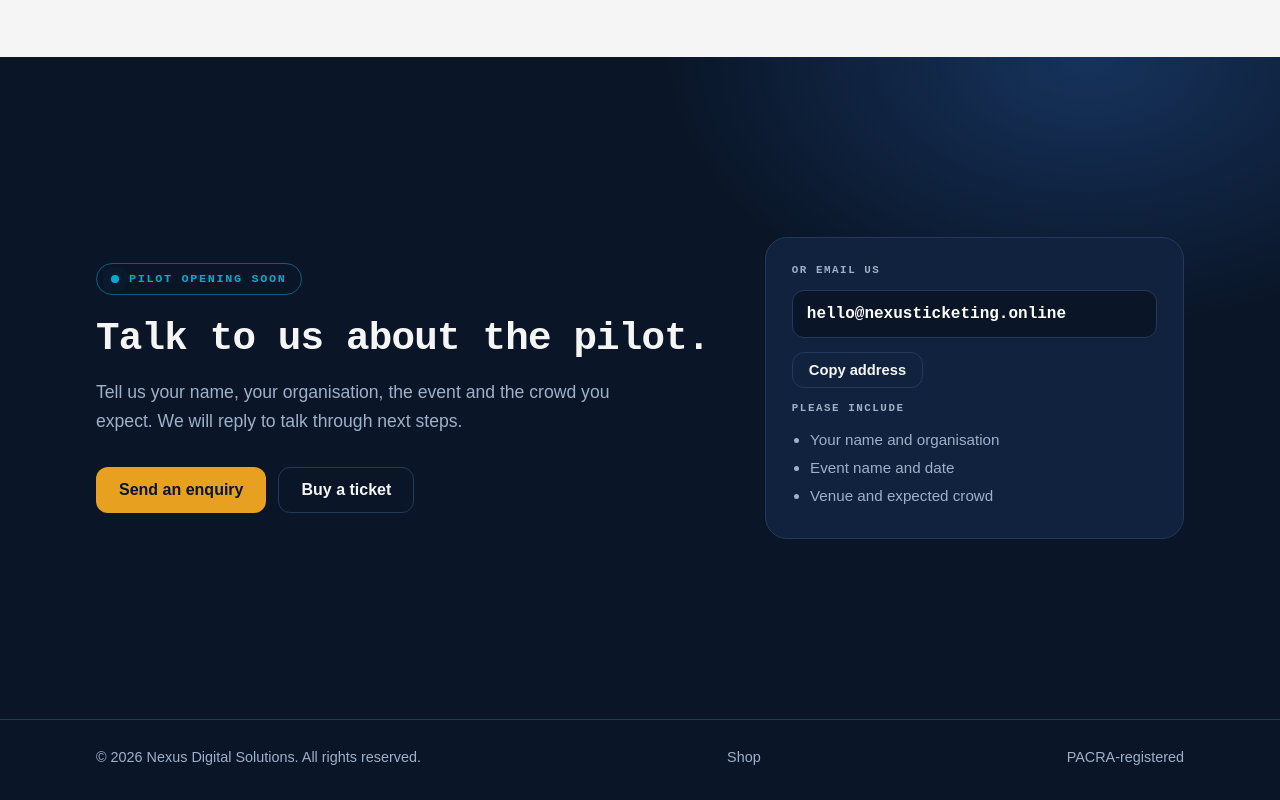
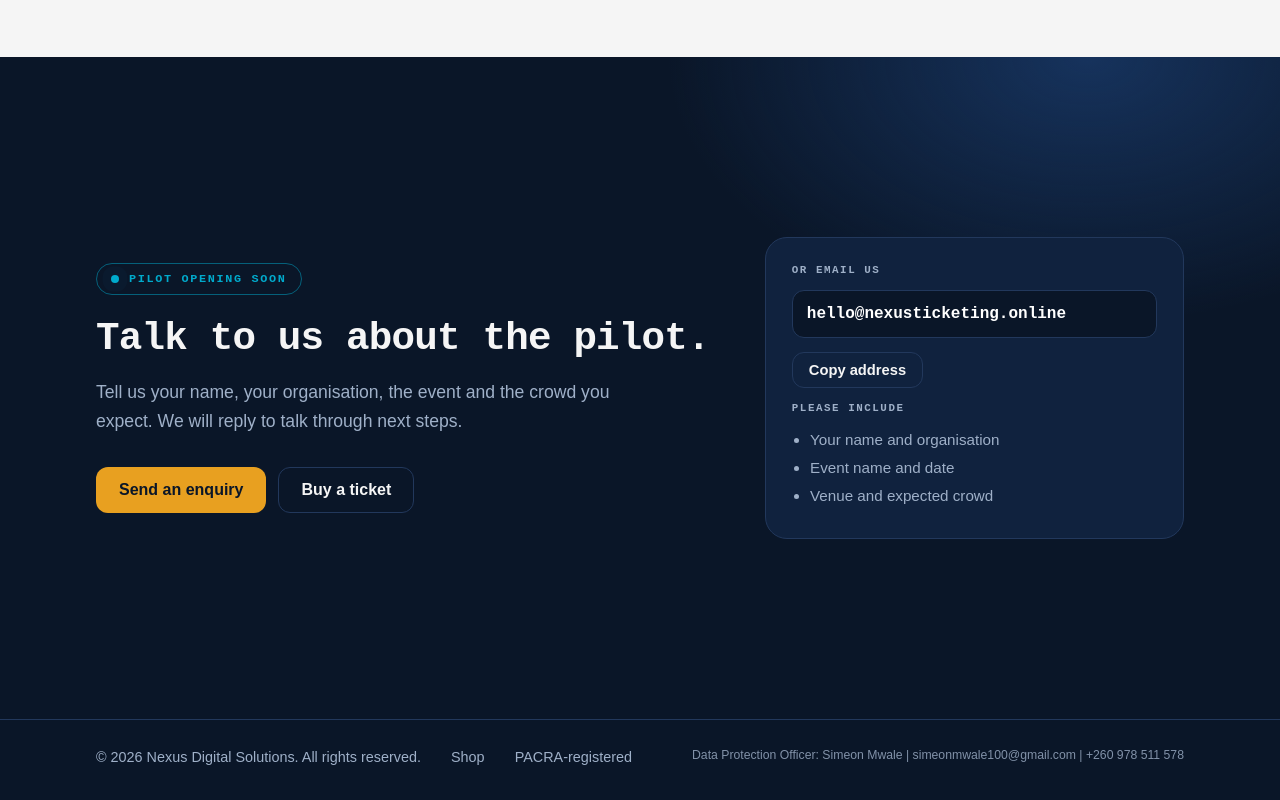
Before and after one commit to Nexus-Digital-Solutions-ZM/nexus-ticketing-site, a plain HTML site: page index.html in a window 1280 px wide. Shown: the part 3639-4439 px from the top of the page. Drawn offline with Linux system fonts and the light colour scheme; a script that the page names is missing.

Commit message:
docs: add DPO contact details to footer for ODPC compliance

```diff
--- a/index.html
+++ b/index.html
@@ -488,7 +488,7 @@ footer a:hover{color:#fff}
   <div class="in">
     <span>© 2026 Nexus Digital Solutions. All rights reserved.</span>
     <a href="https://app.nexusticketing.online/shop">Shop</a>
-    <span>PACRA-registered</span>
+    <span>PACRA-registered</span><br><span style="font-size: 0.85em; opacity: 0.8;">Data Protection Officer: Simeon Mwale | simeonmwale100@gmail.com | +260 978 511 578</span>
   </div>
 </footer>
 
```
